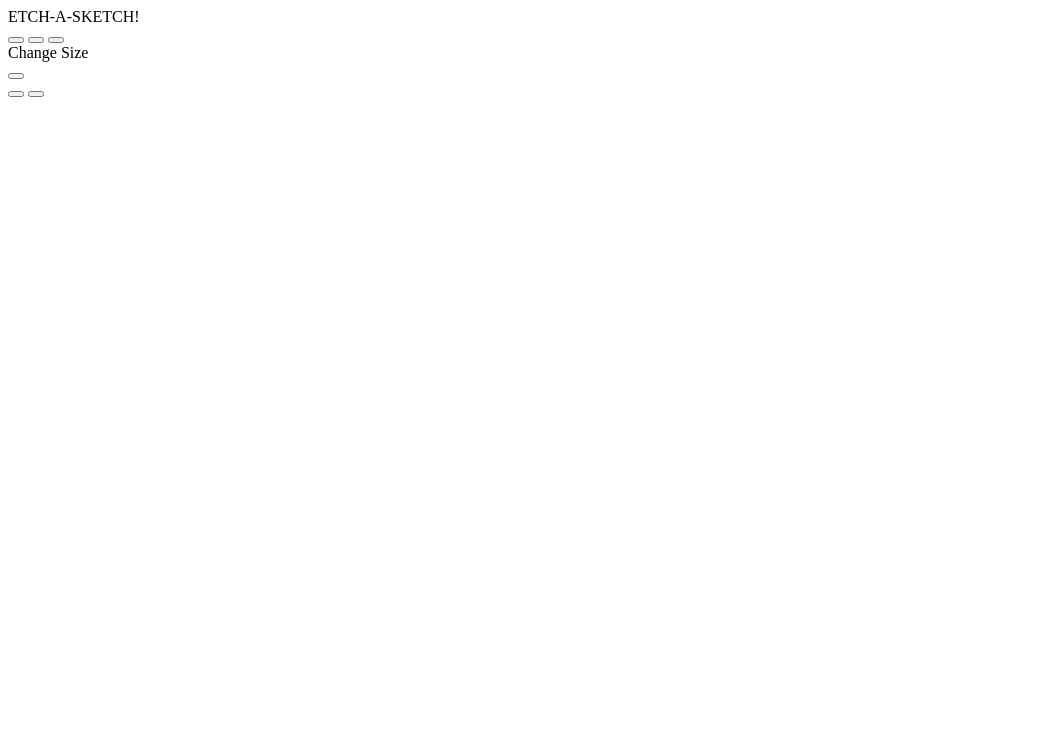
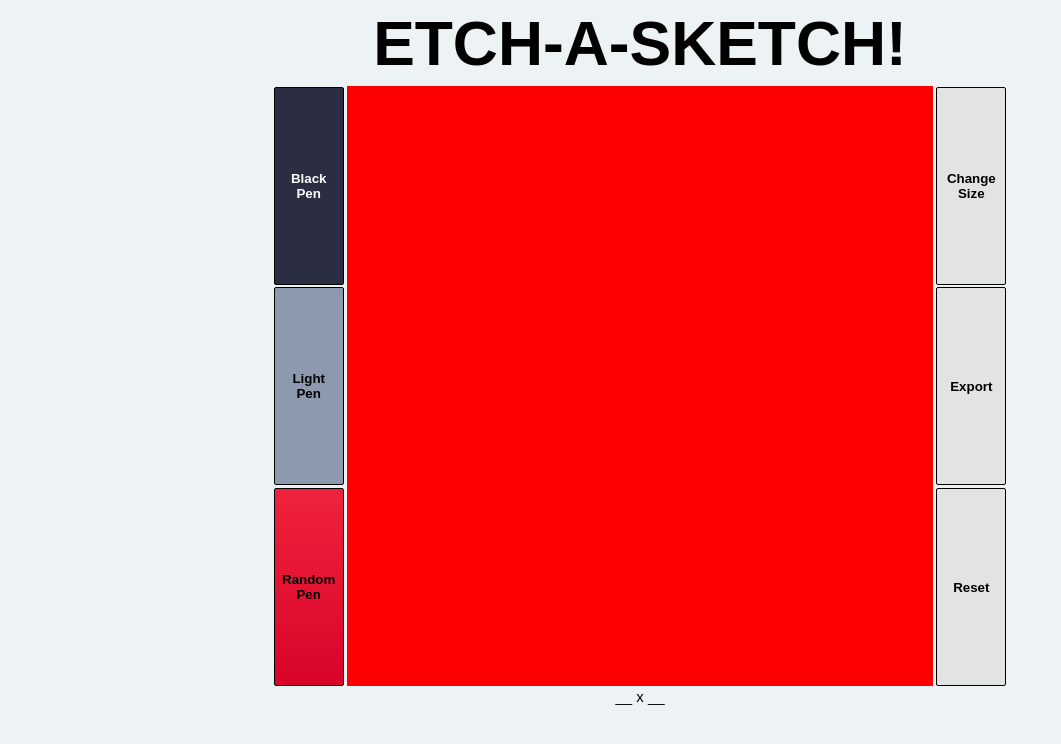
Before and after one commit to Udit-Kumar-k/Etch-a-Sketch, a plain HTML site: page index.html in a window 1280 px wide. Shown: the whole page, without its empty margins (0-1061 px from the left). Drawn offline with Linux system fonts and the light colour scheme.

Commit message:
commit 2

```diff
--- a/index.html
+++ b/index.html
@@ -4,8 +4,8 @@
     <meta charset="UTF-8">
     <meta name="viewport" content="width=device-width, initial-scale=1.0">
     <title>Etch-a-Sketch</title>
-    <link rel="'stylesheet" href="style.css">
     <script src="script.js" defer></script>
+    <link rel="stylesheet" href="style.css">
 </head>
 <body>
     <div class="main">
@@ -17,28 +17,24 @@
     <div class="workGround">
 
     <div class="leftSide">
-        <button class="blackPen"></button>
-        <button class="lightPen"></button>
-        <button class="randomPen"></button>
+        <button class="blackPen leftbtn">Black Pen</button>
+        <button class="lightPen leftbtn">Light Pen</button>
+        <button class="randomPen leftbtn">Random Pen</button>
     </div>
 
-    <div class="Boardcontainer">
-
+    <div class="boardContainer">
     </div>
 
     <div class="rightSide">
-    <div class="rightSideSize">
-    <div class="rightSideSizeText">Change Size</div>
-    <div class="inputbox"> </div>
-    <button class="confirmSize"> </button>
+    <button class="changeSize rightbtn">Change Size</button>
+    <button class="export rightbtn">Export</button>
+    <button class="reset rightbtn">Reset</button>
     </div>
-    <div class='rightSideButtons'>
-    <button class="export"></button>
-    <button class="reset"></button>
     </div>
 
     </div>
-
+    <div class="dimensions">
+        __ x __
     </div>
     </div>
 </body>
--- a/script.js
+++ b/script.js
@@ -0,0 +1,40 @@
+/*const changeRes = function(x){
+resolution = x;
+const container = document.querySelector(".boardContainer")
+for(let i=0; i<(resolution*resolution); i++){
+    const content = document.createElement("div")
+    content.style.backgroundColor = "red";
+    let squareSize = Math.floor(600 / resolution);
+    content.style.height = squareSize + "px";
+    content.style.width = squareSize + "px";
+    content.style.margin = "0";
+content.style.padding = "0";
+
+    content.style.boxSizing = "border-box";
+    container.appendChild(content);
+    console.log(squareSize)
+}
+}
+
+const reset = function(){
+
+}
+
+changeRes()*/
+
+const container = document.querySelector(".boardContainer")
+function createGrid(size) {
+  container.innerHTML = "";
+
+  const squareSize = `calc(100% / ${size})`;
+
+  for (let i = 0; i < size * size; i++) {
+    const content = document.createElement("div");
+    content.style.width = squareSize;
+    content.style.height = squareSize;
+    content.style.backgroundColor = 'red';
+    container.appendChild(content);
+  }
+}
+
+createGrid(25);
--- a/style.css
+++ b/style.css
@@ -0,0 +1,114 @@
+body{
+    background-color: #EDF2F4;
+}
+*{
+    box-sizing: border-box;
+}
+.main{
+    display: flex;
+    flex-direction: column;
+    justify-content: center;
+    align-items: center;
+}
+
+.textContainer{
+    display: flex;
+    justify-content: center;
+    align-items: center;
+    font-size: 3.9rem;
+    font-family: arial;
+    font-weight: 900;
+    margin-bottom: 0.5%;
+}
+
+.workGround{
+    display: flex;
+    flex-direction: row;
+    justify-content: center;
+    align-items: center;
+}
+
+.leftSide, .rightSide{
+    display: flex;
+    flex-direction: column;
+    justify-content: center;
+    align-items: center;
+    padding-right: 0.5%;
+    padding-left: 0.5%;
+}
+.leftbtn, .rightbtn{
+    height: 198px;
+    width: 70px;
+    margin: 2%;
+    border-radius: 2px;
+    border-style:solid;
+    border-width: 1px;
+    font-weight: bold;
+}
+.leftbtn, .rightbtn{
+    transition: all 0.2s ease;
+}
+
+.leftbtn:hover, .rightbtn:hover{
+    transform: scale(1.05);
+}
+
+.leftbtn:active, .rightbtn:active{
+    transform: scale(0.95);
+}
+.blackPen{
+    background-color: #2B2D42;
+    color: white;
+}
+.lightPen{
+    background-color: #8D99AE;
+    color: black;
+}
+.randomPen{
+    background: linear-gradient(to bottom, #EF233C, #D90429);
+    color: black;
+}
+
+.export, .reset, .changeSize{
+    background-color: rgb(227, 227, 227);
+    color: black;
+}
+
+.boardContainer{
+    height: 600px;
+    width: 600px;
+    /*border: 1px solid black;*/
+    display: flex;
+    flex-wrap: wrap;
+}
+
+.rightSideSizeText{
+    font-family: Arial;
+    font-weight: bold;
+    text-align: center;
+    margin-bottom: 10%;
+}
+.info{
+    font-family: arial;
+    font-size: 12px;
+    text-align: center;
+    margin-bottom: 10%;
+    font-weight: lighter;
+}
+.inputbox{
+    height: 20px;
+    width: 55px;
+    margin-bottom: 10%;
+}
+.rightSideButtons{
+    display: flex;
+    flex-direction: column;
+    justify-content: center;
+    align-items: center;
+}
+
+.dimensions{
+    text-align: center;
+    font-size: 15px;
+    font-family: arial;
+}
```
